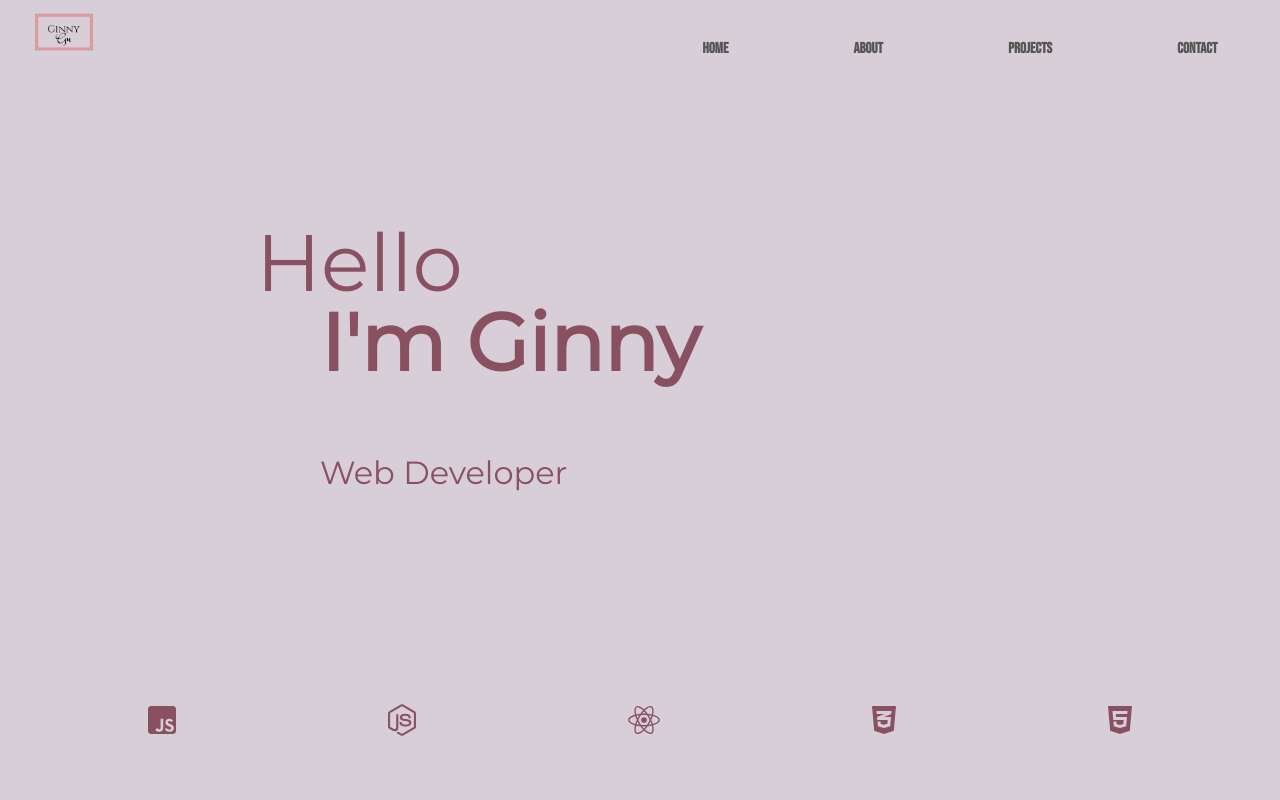
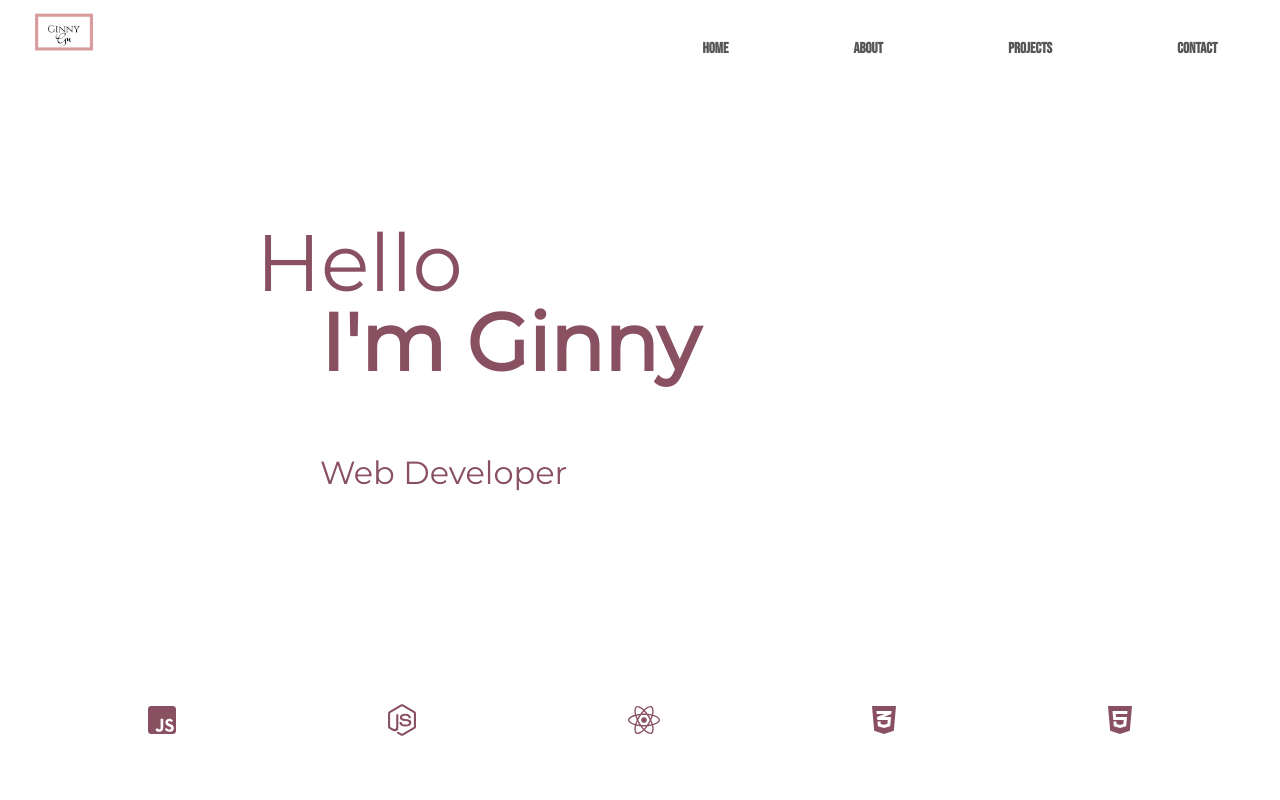
Before and after one commit to ginnygu/ginny_gu, a React (Create React App) app: page / in a window 1280 px wide. Shown: the top 800 px of the page. Built offline with nearby package versions, Linux system fonts and the light colour scheme.

Commit message:
remove color

```diff
--- a/src/App.css
+++ b/src/App.css
@@ -3,10 +3,6 @@
   font-family: 'Bebas Neue', cursive;
 }
 
-
-body {
-  background-color: #d7ced7;
-}
 
 section {
   display: grid;
--- a/src/App.js
+++ b/src/App.js
@@ -21,9 +21,7 @@ class App extends Component {
   }
 
   componentDidMount() {
-    // add event listener for clicks
     document.addEventListener('click', this.handleClick);
-    // window.addEventListener('scroll', this.handleScroll);
     this.anime();
 
   }
```
Also changed, not shown: src/components/About.jsx (line endings or trailing spaces).
